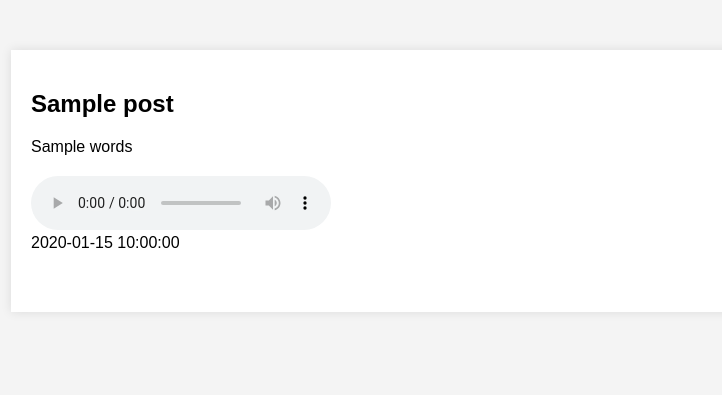
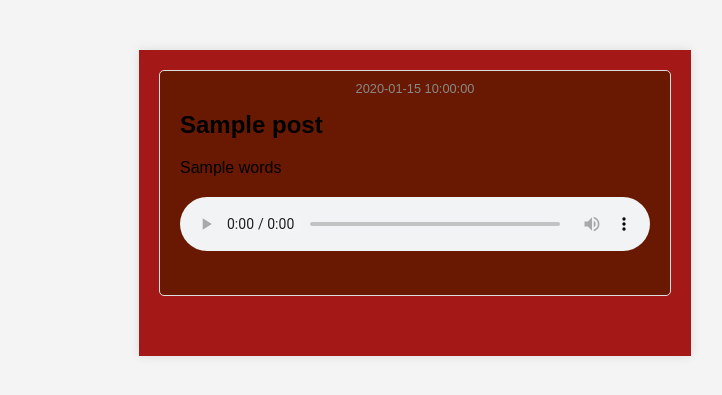
Before and after one commit to luddite478/blog, a Flask app: template blog/templates/home.html in a window 1280 px wide. Shown: the top 395 px of the page, without its empty margins (225-947 px from the left). Run offline with Flask 3, Linux system fonts and the light colour scheme; the template is opened without the code that fills it: most values are stand-ins (such as "Sample title", 1, 10 or a date in 2020).

Commit message:
add next track play + styling

```diff
--- a/blog/templates/home.html
+++ b/blog/templates/home.html
@@ -13,16 +13,23 @@
         }
 
         .container {
-            width: 60%;
+            width: 40%;
             margin: 0 auto;
-            background-color: #fff;
+            background-color: #a51818;
             padding: 20px;
             box-shadow: 0 0 10px rgba(0, 0, 0, 0.1);
             margin-top: 50px;
         }
 
         .post {
+            background-color: #691901;
             margin-bottom: 40px;
+            padding: 20px;
+            padding-bottom: 40px; /* Increase bottom padding */
+            border: 1px solid #ddd;
+            border-radius: 5px;
+            position: relative;
+            transition: background-color 0.3s, box-shadow 0.3s;
         }
 
         .post-title {
@@ -39,12 +46,21 @@
 
         .audio-player {
             margin-top: 20px;
+            width: 100%;
+        }
+
+        .audio-player audio {
+            width: 100%;
         }
 
         .date {
             font-size: 0.8em;
             color: #888;
-            text-align: left;
+            position: absolute;
+            top: 10px;
+            left: 0;
+            right: 0;
+            text-align: center;
         }
     </style>
 </head>
@@ -52,6 +68,7 @@
     <div class="container">
         {% for post in posts %}
             <div class="post">
+                <div class="date">{{ post.date }}</div>
                 <h2>{{ post.title }}</h2>
                 {% if post.words %}
                     <p>{{ post.words }}</p>
@@ -59,16 +76,28 @@
                 {% if post.audio_paths %}
                     {% for path in post.audio_paths %}
                         <div class="audio-player">
-                            <audio controls>
+                            <audio controls class="audio-track">
                                 <source src="{{ path }}" type="audio/mpeg">
                                 Your browser does not support the audio element.
                             </audio>
                         </div>
                     {% endfor %}
                 {% endif %}
-                <div class="post-date">{{ post.date }}</div>
             </div>
         {% endfor %}
     </div>
+    <script>
+        document.addEventListener('DOMContentLoaded', function() {
+            const audioTracks = document.querySelectorAll('.audio-track');
+            audioTracks.forEach((audio, index) => {
+                audio.addEventListener('ended', function() {
+                    const nextAudio = audioTracks[index + 1];
+                    if (nextAudio) {
+                        nextAudio.play();
+                    }
+                });
+            });
+        });
+    </script>
 </body>
 </html>
```
